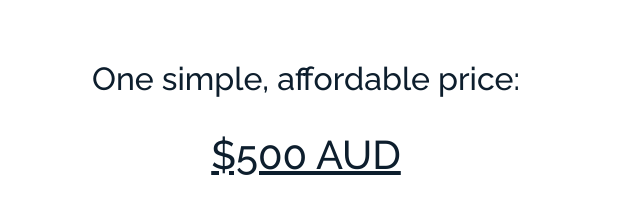
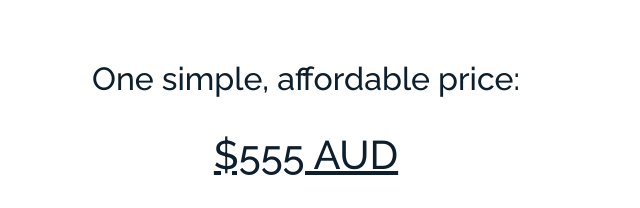
Before and after one commit to SafelyDigitalSites/SafelyDigitalSites, a plain HTML site: page index.html in a window 1280 px wide. Shown: the part 2000-2208 px from the top of the page, 334-974 px from the left. Drawn offline with Linux system fonts and the light colour scheme; a web font is replaced by a local one.

Commit message:
Update index.html

```diff
--- a/index.html
+++ b/index.html
@@ -182,7 +182,7 @@
           <div class="col-5">
             <h2>One simple, affordable price:</h2>
             <br>
-            <h1><u>$500 AUD</u></h1>
+            <h1><u>$555 AUD</u></h1>
           </div>
         </div>
         <div class="row">
```
